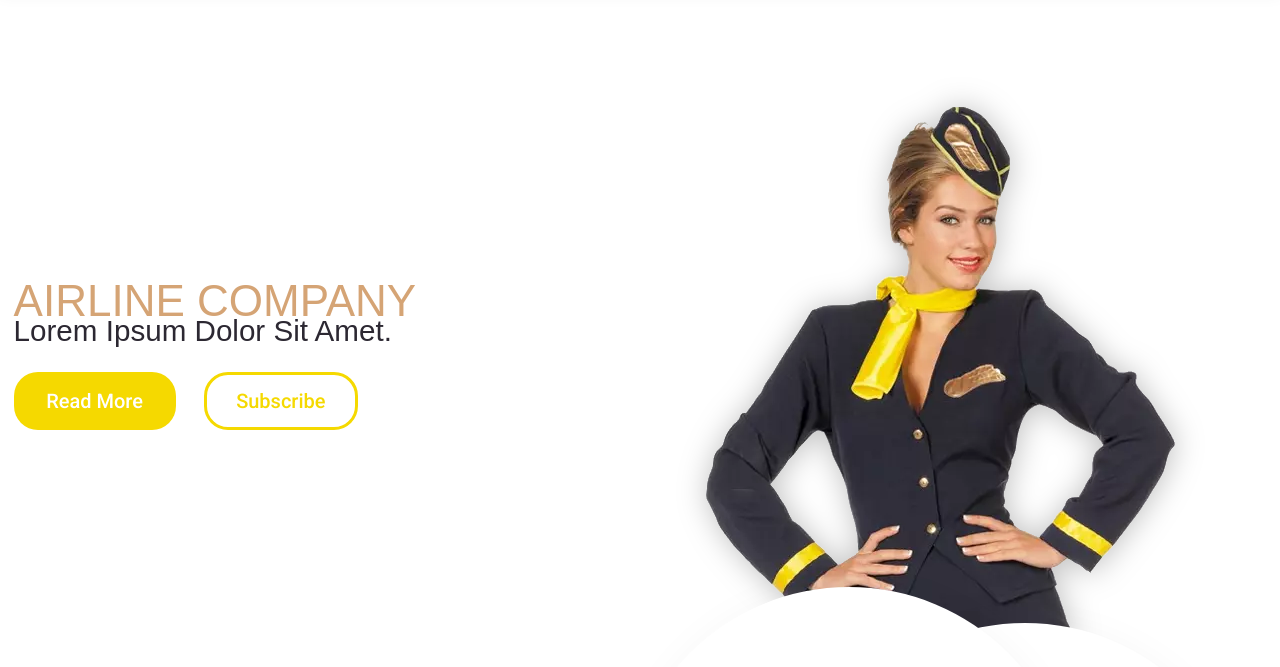
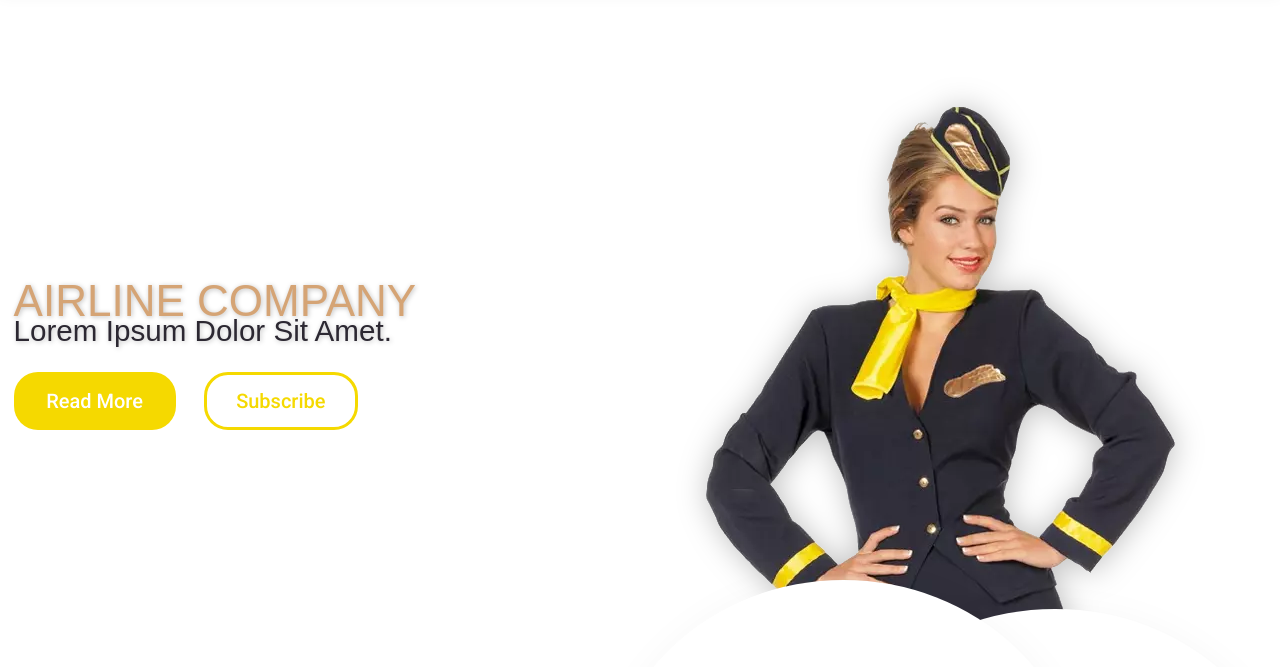
Before and after one commit to adrjmiranda/airline-home-page-design, a website built with webpack: page public/index.html in a window 1280 px wide. Shown: the part 87-754 px from the top of the page. Built offline with nearby package versions, Linux system fonts and the light colour scheme; a web font is replaced by a local one.

```diff
--- a/public/assets/css/style.css
+++ b/public/assets/css/style.css
@@ -137,6 +137,11 @@
 	align-items: center;
 }
 
+.banner-title,
+.banner-subtitle {
+	text-shadow: 1px 1px 5px rgba(0, 0, 0, 0.25);
+}
+
 .banner-title {
 	font-size: var(--xxl-fs);
 	text-transform: uppercase;
@@ -191,20 +196,21 @@
 	z-index: 10;
 	position: absolute;
 	content: '';
-	width: 450px;
-	height: 450px;
+	width: 80%;
+	height: 80%;
 	border-radius: var(--circle-radius);
 	background-color: var(--white-color-00);
 	filter: drop-shadow(1px 1px 15px rgba(0, 0, 0, 0.03));
 }
 
 .banner-image::after {
-	bottom: -25rem;
-	right: 12rem;
+	bottom: -70%;
+	right: 30%;
 }
 
 .banner-image::before {
 	right: 1rem;
-	bottom: -27.25rem;
+	bottom: -75%;
+	right: -5%;
 }
 /************** End of BANNER ***************/
--- a/public/index.html
+++ b/public/index.html
@@ -28,6 +28,12 @@
 
 		<!--==================== Style ====================-->
 		<link rel="stylesheet" href="assets/css/style.css" />
+
+		<!--==================== Remix Icon ====================-->
+		<link
+			href="https://cdn.jsdelivr.net/npm/remixicon@4.5.0/fonts/remixicon.css"
+			rel="stylesheet"
+		/>
 	</head>
 	<body>
 		<!--==================== No Script (Warning) ====================-->
```
